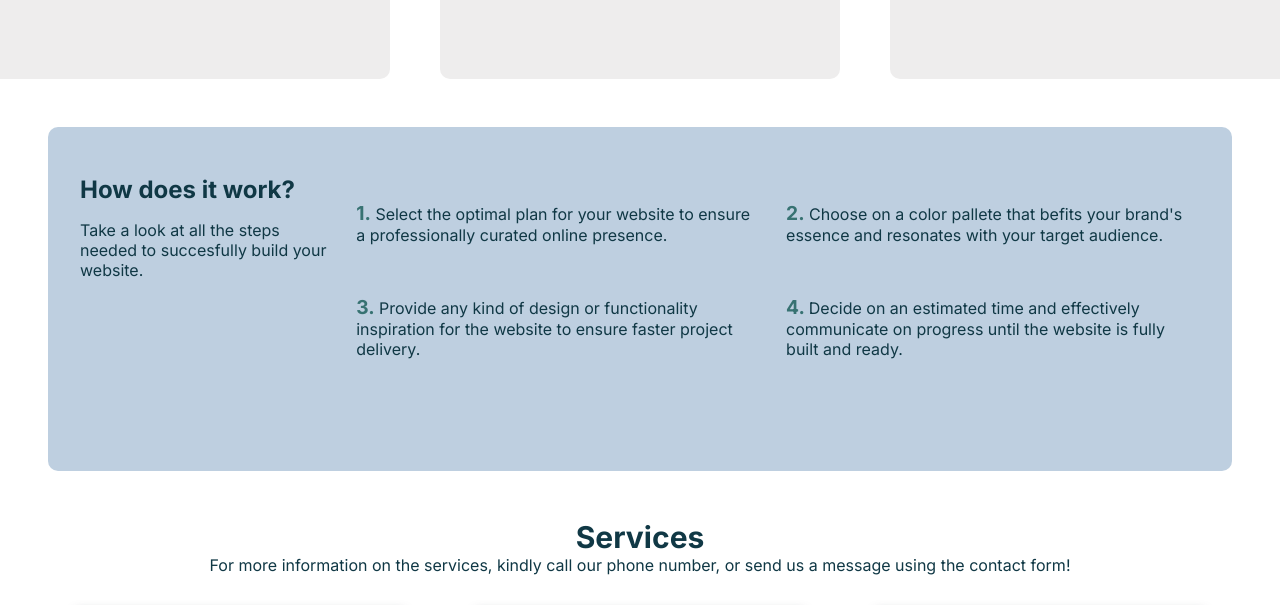
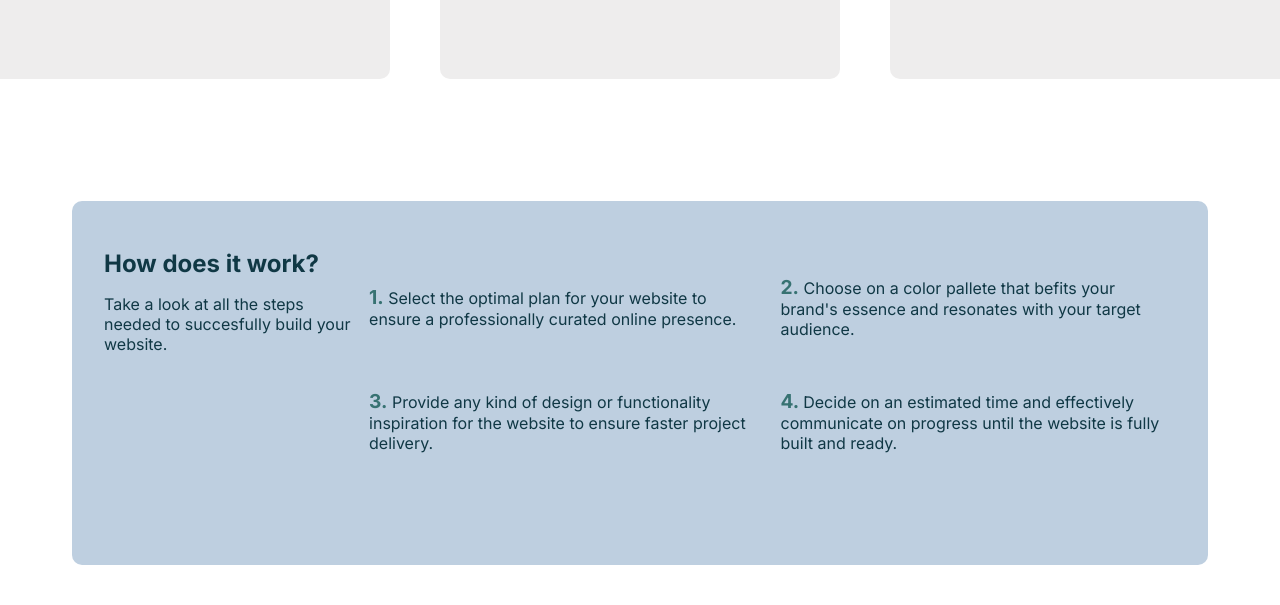
Before and after one commit to sahag98/Website-Freelancer, a React (Vite) app: page / in a window 1280 px wide. Shown: the part 1180-1785 px from the top of the page. Built offline with nearby package versions, Linux system fonts and the light colour scheme.

Commit message:
styling changes

```diff
--- a/src/components/Work/Work.jsx
+++ b/src/components/Work/Work.jsx
@@ -2,7 +2,8 @@ import React from 'react'
 import "./work.css"
 const Work = () => {
   return (
-    <div className='work'>
+    <div className='container'>
+    <div className='work' id='work'>
       <section className='title'>
       <h2>How does it work?</h2>
       <p>Take a look at all the steps needed to succesfully build your website.</p>
@@ -23,6 +24,7 @@ const Work = () => {
         </ul>
       </div>
     </div>
+    </div>
   )
 }
 
--- a/src/components/Work/work.css
+++ b/src/components/Work/work.css
@@ -6,6 +6,10 @@
   display: flex;
   justify-content: space-between;
   border-radius: 10px;
+}
+
+.container{
+  padding: 1.5rem;
 }
 
 .title>h2{
@@ -50,9 +54,9 @@
   .work {
     display: flex;
     flex-direction: column;
-    padding: 3rem 2rem;
-    margin: 1.5rem;
-    /* width: 350px; */
+    /* padding: 3rem 2rem; */
+    width: 100%;
+    margin: 0;
   }
 
   .steps-horizontal{
--- a/src/components/intro/intro.css
+++ b/src/components/intro/intro.css
@@ -3,7 +3,7 @@
     flex-direction: column;
     align-items: center;
     gap: 30px;
-    margin: 0px 3rem 0px 3rem;
+    margin: 0px 3rem 50px 3rem;
     color: var(--primary-text-color);
 }
 
@@ -70,7 +70,7 @@
         display: flex;
         flex-direction: column;
         align-items: center;
-        gap: 50px;
+        gap: 40px;
     }
 
     .mission>p {
```
